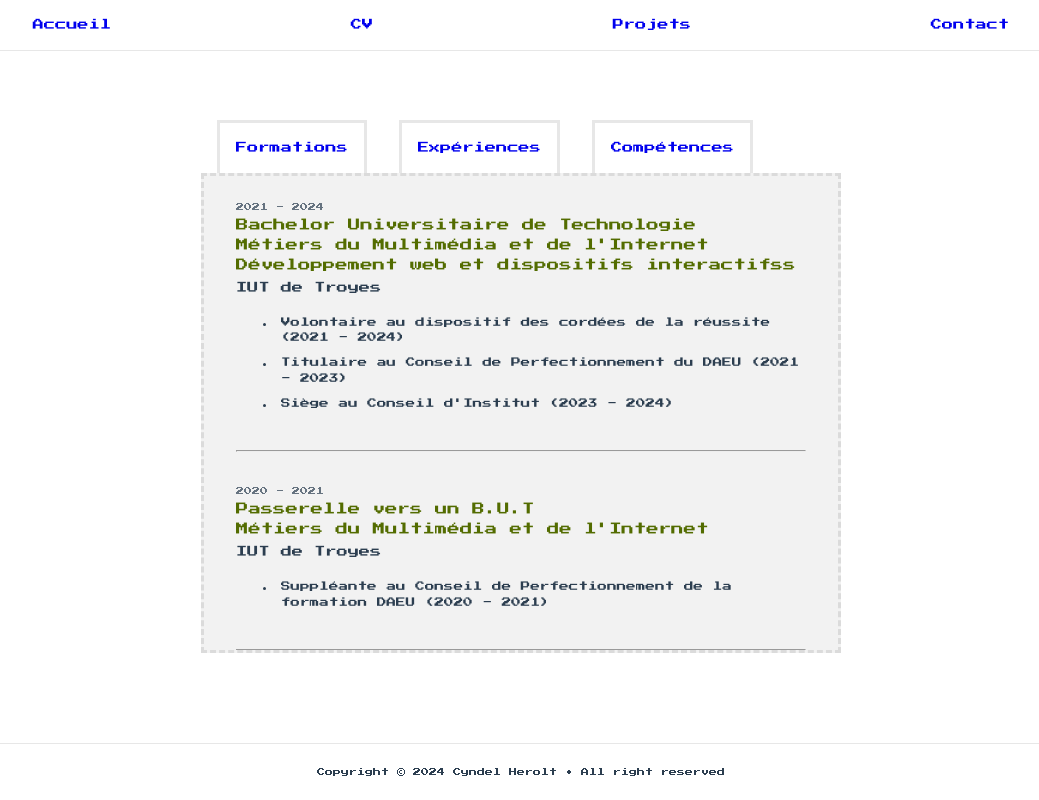
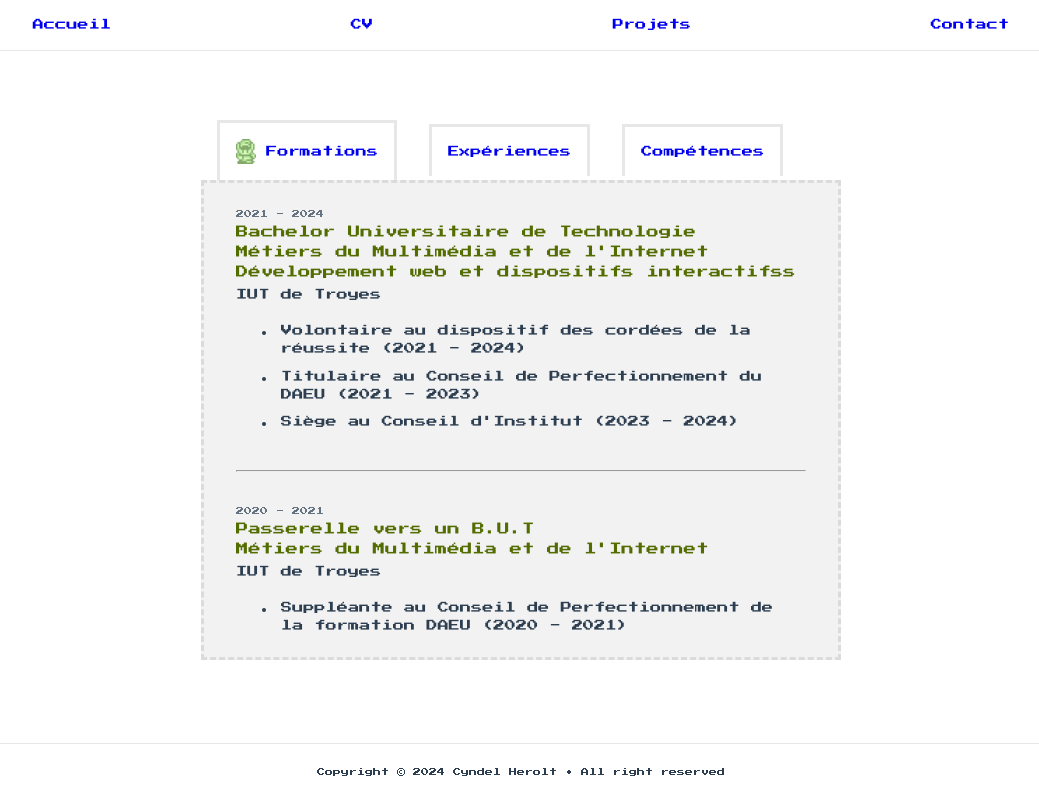
Before and after one commit to CyndelHerolt/site_persoV2, a Vue app: page /cv/formations in a window 1280 px wide. Shown: the whole page, without its empty margins (119-1158 px from the left). Built offline with nearby package versions, Linux system fonts and the light colour scheme.

Commit message:
feat: cv - formations

```diff
--- a/src/assets/main.css
+++ b/src/assets/main.css
@@ -198,6 +198,7 @@
         .onglets {
             display: flex;
             justify-content: start;
+            align-items: center;
             font-size: .7rem;
 
             a {
@@ -209,9 +210,19 @@
                 padding: 1rem;
                 transition: color 0.5s;
                 margin: 0 1rem;
+                display: flex;
+                align-items: center;
 
                 &:hover {
                     color: var(--color-link);
+                }
+
+                &.active-link {
+                    color: var(--color-link);
+                }
+
+                img {
+                    margin-right: 10px;
                 }
             }
         }
@@ -233,7 +244,7 @@
             }
 
             ul {
-                font-size: .6rem;
+                font-size: .7rem;
                 margin: 10px 0;
 
                 li {
@@ -241,6 +252,6 @@
                 }
             }
         }
-    ;
+
     }
 }
--- a/src/router/index.js
+++ b/src/router/index.js
@@ -14,10 +14,8 @@ const router = createRouter({
     },
     {
       path: '/cv',
+      redirect: '/cv/formations',
       name: 'cv',
-      // route level code-splitting
-      // this generates a separate chunk (About.[hash].js) for this route
-      // which is lazy-loaded when the route is visited.
       component: () => import('../views/CvView.vue'),
       children: [
         {
--- a/src/views/CvView.vue
+++ b/src/views/CvView.vue
@@ -1,13 +1,39 @@
+<script setup>
+import {onMounted, ref} from "vue";
+
+let intervalId = null; // New variable
+
+onMounted(() => {
+  // Start the image rotation
+  startImageRotation();
+});
+
+// Image rotation
+const images = ['link1.png', 'link2.png'];
+const currentImage = ref(images[0]);
+let imageIndex = 0;
+
+const startImageRotation = () => {
+  intervalId = setInterval(() => { // Assign intervalId
+    imageIndex = (imageIndex + 1) % images.length;
+    currentImage.value = images[imageIndex];
+  }, 300);
+};
+</script>
+
 <template>
   <div class="cv">
     <nav class="onglets">
       <RouterLink to="/cv/formations" active-class="active-link">
+        <img v-if="$route.path === '/cv/formations'" class="spriteLink" :src="'/images/' + currentImage" alt="sprite personnage" height="25px">
         Formations
       </RouterLink>
       <RouterLink to="/cv/experiences" active-class="active-link">
+        <img v-if="$route.path === '/cv/experiences'" class="spriteLink" :src="'/images/' + currentImage" alt="sprite personnage" height="25px">
         Expériences
       </RouterLink>
       <RouterLink to="/cv/competences" active-class="active-link">
+        <img v-if="$route.path === '/cv/competences'" class="spriteLink" :src="'/images/' + currentImage" alt="sprite personnage" height="25px">
         Compétences
       </RouterLink>
     </nav>
@@ -21,5 +47,3 @@
 
 <style>
 </style>
-<script setup>
-</script>
--- a/src/views/HomeView.vue
+++ b/src/views/HomeView.vue
@@ -6,7 +6,7 @@ const showDialog = ref(false);
 const dialogContent = ref('');
 const typedTarget = ref(null);
 let typed = null;
-let intervalId = null; // New variable
+let intervalId = null;
 
 const handleClick = (content) => {
   dialogContent.value = content;
```
Also changed, not shown: public/images/link1.png (added), public/images/link2.png (added).
